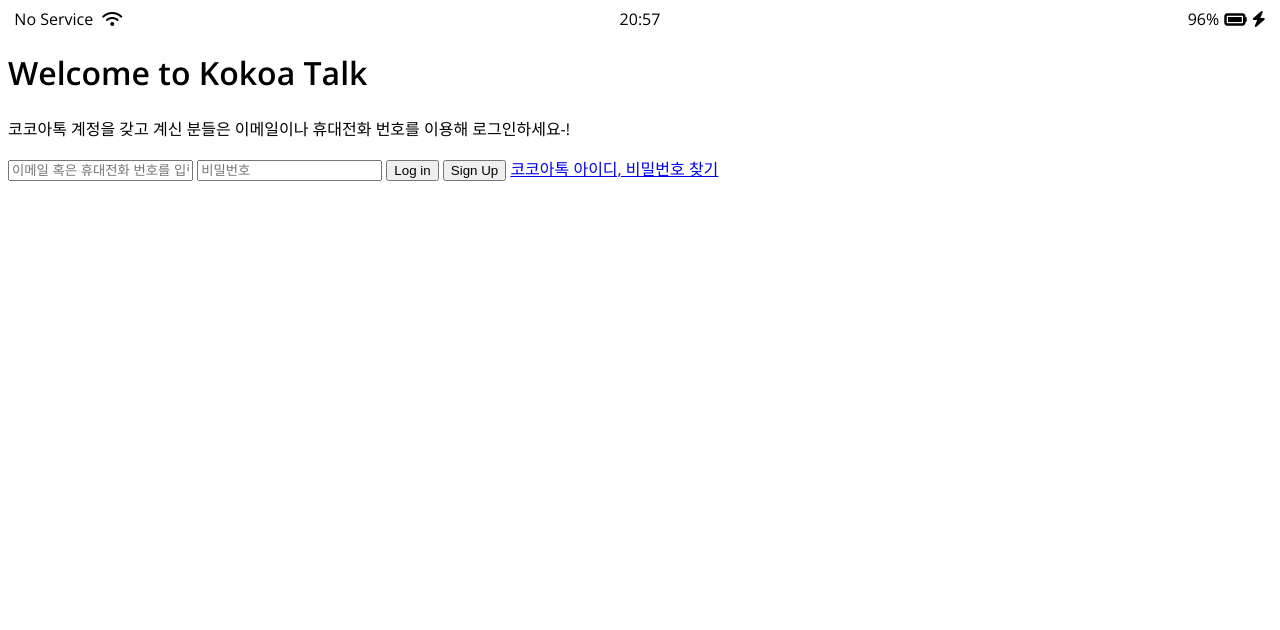
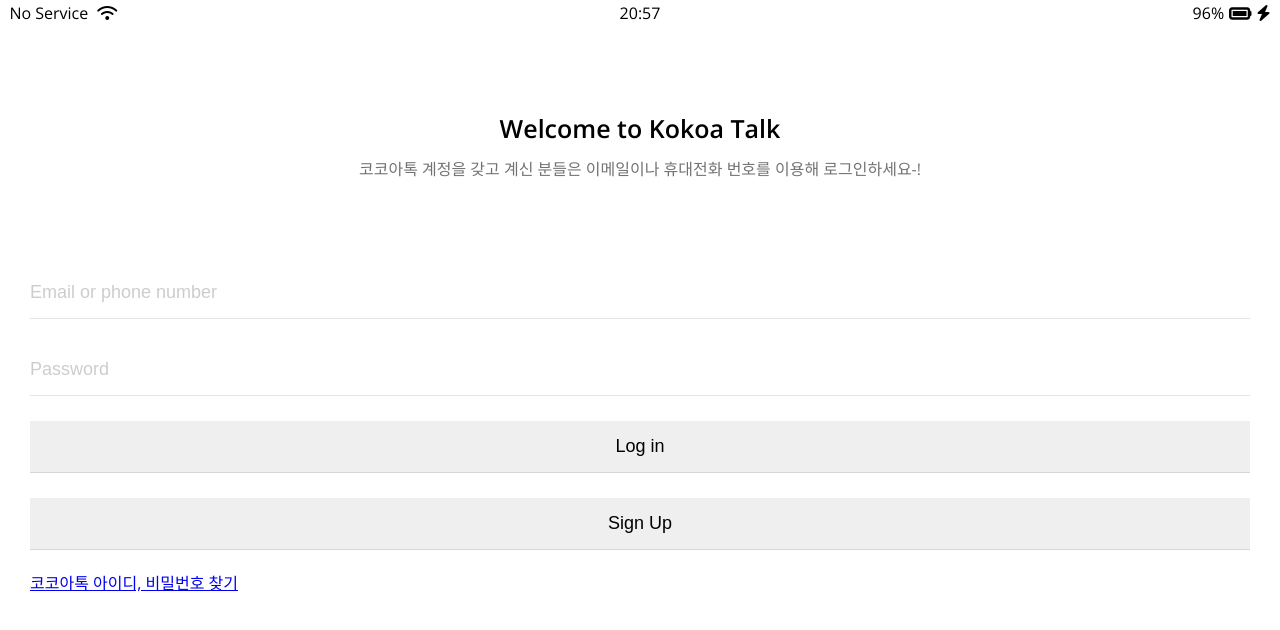
Before and after one commit to idlemomentsnote/kokoa-clone-2021, a plain HTML site: page index.html in a window 1280 px wide. Drawn offline with nearby package versions, Linux system fonts and the light colour scheme.

Commit message:
made login-form css

```diff
--- /dev/null
+++ b/css/reset.css
@@ -0,0 +1,133 @@
+/* http://meyerweb.com/eric/tools/css/reset/
+   v2.0 | 20110126
+   License: none (public domain)
+*/
+
+html,
+body,
+div,
+span,
+applet,
+object,
+iframe,
+h1,
+h2,
+h3,
+h4,
+h5,
+h6,
+p,
+blockquote,
+pre,
+a,
+abbr,
+acronym,
+address,
+big,
+cite,
+code,
+del,
+dfn,
+em,
+img,
+ins,
+kbd,
+q,
+s,
+samp,
+small,
+strike,
+strong,
+sub,
+sup,
+tt,
+var,
+b,
+u,
+i,
+center,
+dl,
+dt,
+dd,
+ol,
+ul,
+li,
+fieldset,
+form,
+label,
+legend,
+table,
+caption,
+tbody,
+tfoot,
+thead,
+tr,
+th,
+td,
+article,
+aside,
+canvas,
+details,
+embed,
+figure,
+figcaption,
+footer,
+header,
+hgroup,
+menu,
+nav,
+output,
+ruby,
+section,
+summary,
+time,
+mark,
+audio,
+video {
+  margin: 0;
+  padding: 0;
+  border: 0;
+  font-size: 100%;
+  font: inherit;
+  vertical-align: baseline;
+}
+/* HTML5 display-role reset for older browsers */
+article,
+aside,
+details,
+figcaption,
+figure,
+footer,
+header,
+hgroup,
+menu,
+nav,
+section {
+  display: block;
+}
+body {
+  line-height: 1;
+}
+ol,
+ul {
+  list-style: none;
+}
+blockquote,
+q {
+  quotes: none;
+}
+blockquote:before,
+blockquote:after,
+q:before,
+q:after {
+  content: "";
+  content: none;
+}
+table {
+  border-collapse: collapse;
+  border-spacing: 0;
+}
+
+input:focus {
+  outline: none;
+}
--- /dev/null
+++ b/css/status-bar.css
@@ -0,0 +1,27 @@
+.status-bar {
+  display: flex;
+  justify-content: center;
+  padding: 5px 3px;
+}
+.status-bar__column {
+  width: 33%;
+}
+
+.status-bar__column:first-child span {
+  margin-right: 5px;
+}
+
+.status-bar__column:nth-child(2) {
+  display: flex;
+  justify-content: center;
+}
+
+.status-bar__column:last-child {
+  display: flex;
+  justify-content: flex-end;
+  align-items: center;
+}
+
+.status-bar__column .fa-battery-full {
+  margin: 0px 5px;
+}
--- a/css/style.css
+++ b/css/style.css
@@ -1,32 +1,51 @@
 @import url("https://fonts.googleapis.com/css2?family=Open+Sans:wght@400;600&display=swap");
+@import "reset.css";
+@import "variable.css";
+@import "status-bar.css";
 
 body {
   font-family: "Open Sans", sans-serif;
 }
 
-.status-bar {
+.welcome-header {
+  margin: 90px 0px;
+  text-align: center;
   display: flex;
-  justify-content: center;
-}
-.status-bar__column {
-  width: 33%;
-}
-
-.status-bar__column:first-child span {
-  margin-right: 5px;
-}
-
-.status-bar__column:nth-child(2) {
-  display: flex;
-  justify-content: center;
-}
-
-.status-bar__column:last-child {
-  display: flex;
-  justify-content: flex-end;
+  flex-direction: column;
   align-items: center;
 }
 
-.status-bar__column .fa-battery-full {
-  margin: 0px 5px;
+.welcome-header__title {
+  margin-bottom: 20px;
+  font-size: 25px;
+  font-weight: 600;
 }
+
+.welcome-header__text {
+  width: 50%;
+  opacity: 0.55;
+  font-weight: 400;
+}
+
+#login-form {
+  display: flex;
+  flex-direction: column;
+  margin: 0px 30px;
+}
+/* 사실 여기서는 input의 폼 자체를 정해주는 게 좋다고 생각이 됨. */
+
+#login-form input {
+  border: none;
+  border-bottom: 1px solid rgba(0, 0, 0, 0.1);
+  margin-bottom: 25px;
+  padding: 15px 0px;
+  font-size: 18px;
+  transition: border-color 0.3s ease-in-out;
+}
+
+#login-form input::placeholder {
+  color: rgba(0, 0, 0, 0.2);
+}
+#login-form input:focus {
+  border-color: var(--yellow);
+}
--- /dev/null
+++ b/css/variable.css
@@ -0,0 +1,3 @@
+:root {
+  --yellow: #fae100;
+}
--- a/index.html
+++ b/index.html
@@ -29,8 +29,8 @@
     </header>
 
     <form id="login-form">
-       <input type="text" placeholder="이메일 혹은 휴대전화 번호를 입력하세요" />
-       <input type="password" placeholder="비밀번호" />
+       <input type="text" placeholder="Email or phone number" />
+       <input type="password" placeholder="Password" />
        <input type="submit" value="Log in" />
        <input type="submit" value="Sign Up" />
        <a href="#">코코아톡 아이디, 비밀번호 찾기</a>
```
Also changed, not shown: test.html (+11 -18 lines).
